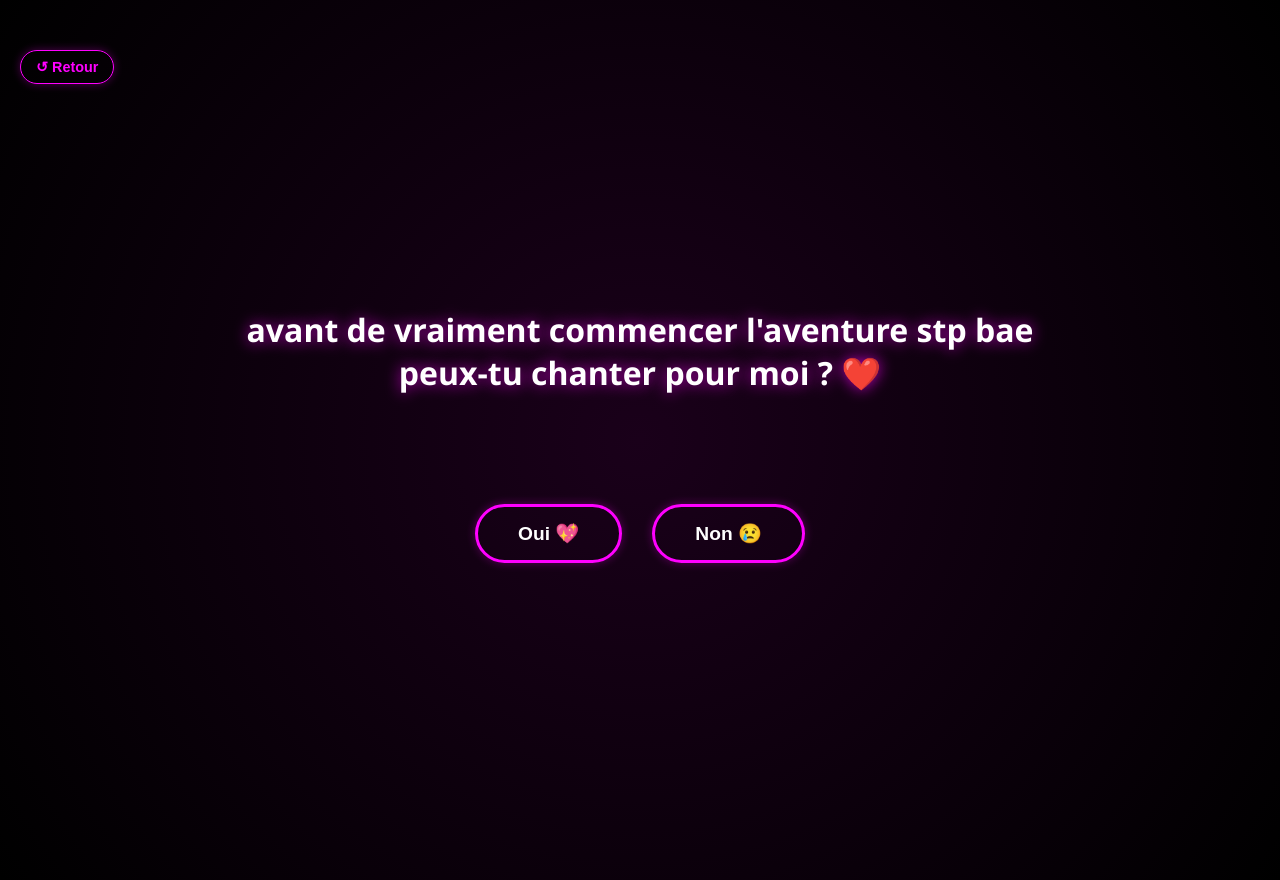
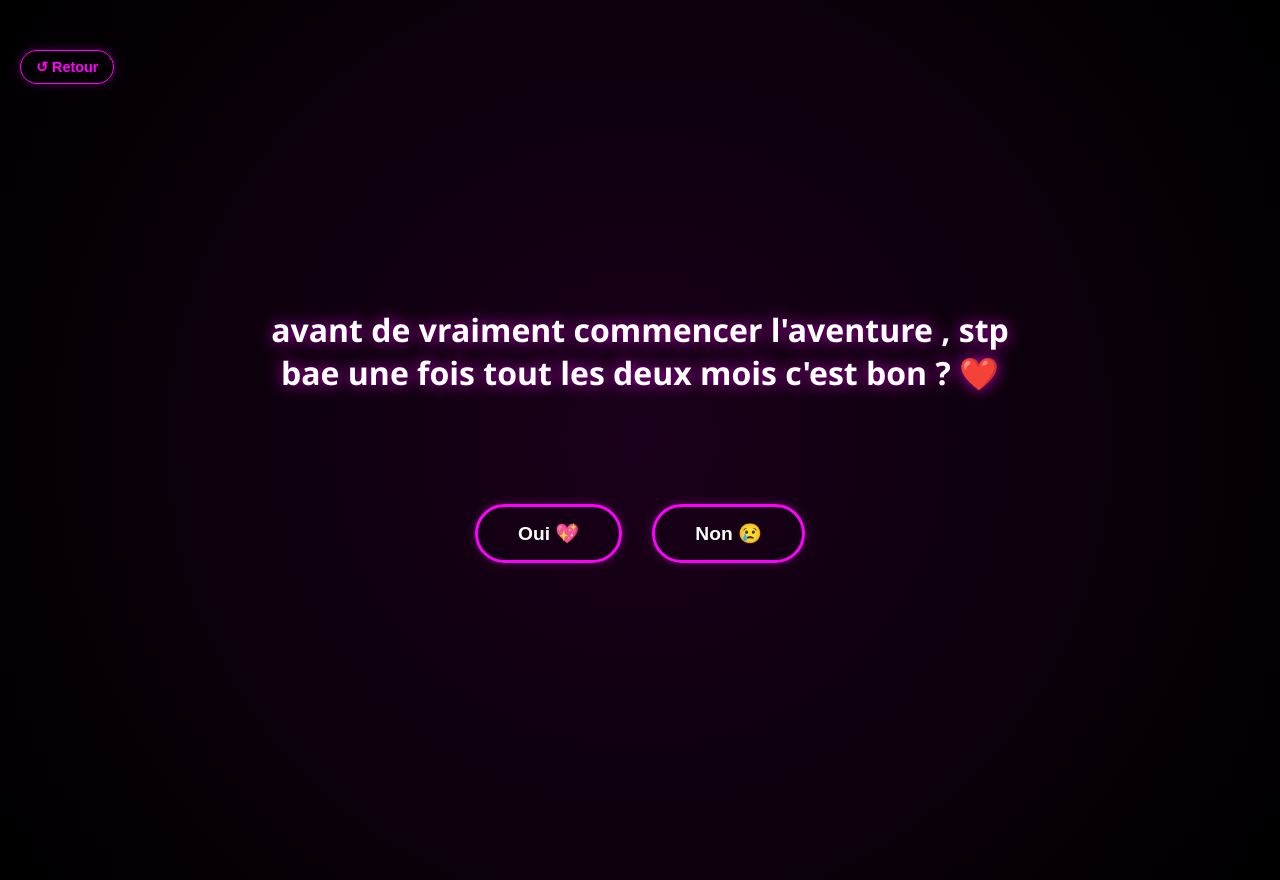
Before and after one commit to ivanne777/sunshine-web, a plain HTML site: page questions.html in a window 1280 px wide. Drawn offline with Linux system fonts and the light colour scheme; files that its build step writes are made by us from their sources; files whose address does not match are found by name.

Commit message:
question

```diff
--- a/questions.html
+++ b/questions.html
@@ -102,7 +102,7 @@ button {
 </head>
 <body>
 <button class="back-btn" onclick="window.location.href='/suite'">↺ Retour</button>
-<h1>avant de vraiment commencer l'aventure stp bae peux-tu chanter pour moi ? ❤️</h1>
+<h1>avant de vraiment commencer l'aventure , stp bae une fois tout les deux mois c'est bon ? ❤️</h1>
 
 <div class="buttons">
     <button id="yes" onclick="yesClick()">Oui 💖</button>
```
